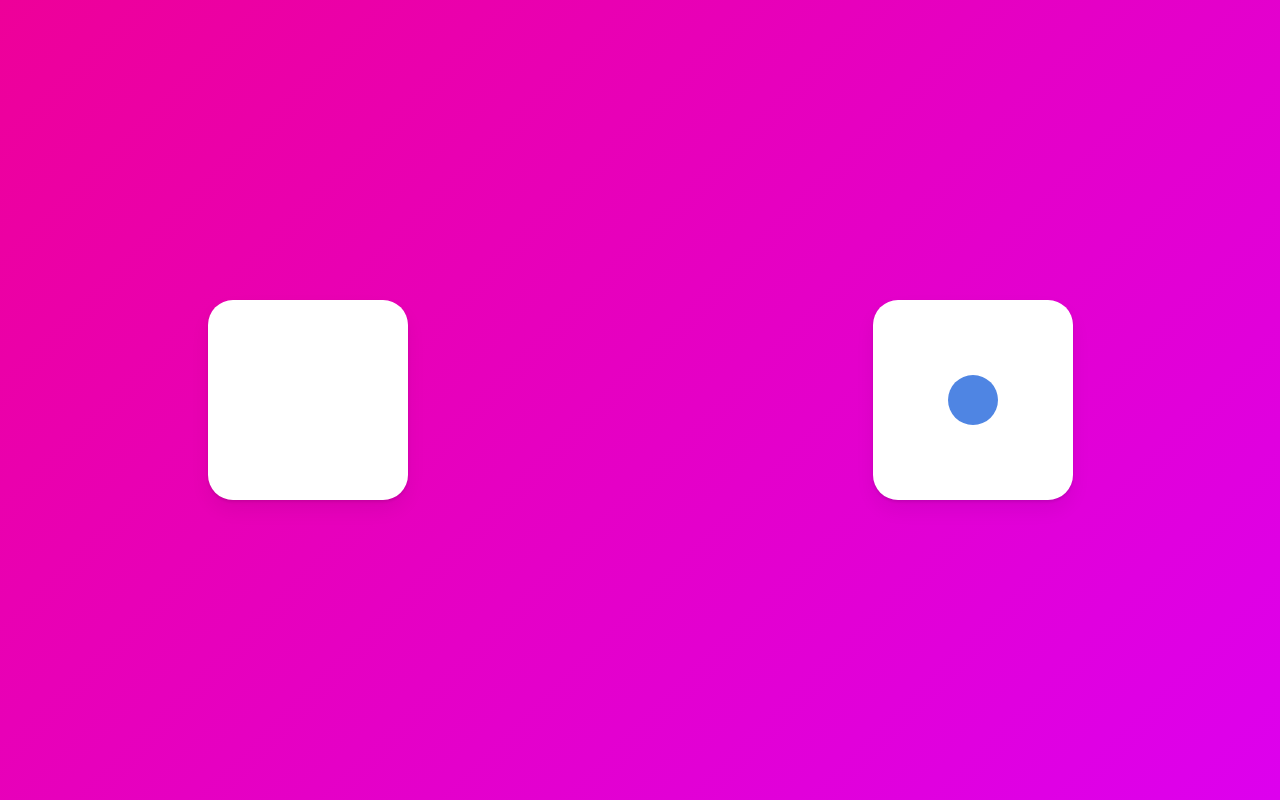
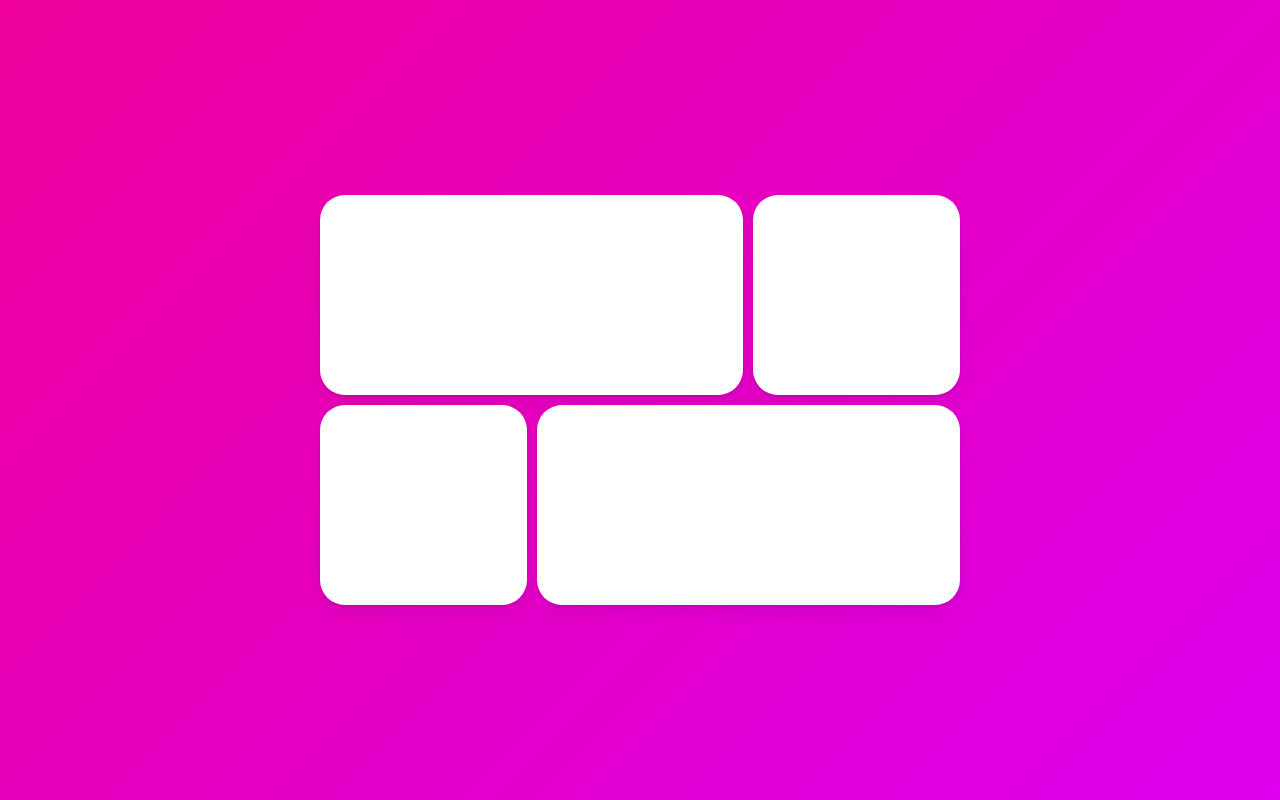
Before and after one commit to ezurno/react-animate, a React (Create React App) app: page / in a window 1280 px wide. Built offline with nearby package versions, Linux system fonts and the light colour scheme.

Commit message:
LEARN: grid-template use layoutId animate
1. grid-column을 따로 주어 width 조정

2. 클릭 시 layout이 커져서 나오는 animate를 grid-template와 layoutId를 엮어서 만듦

```diff
--- a/src/App.tsx
+++ b/src/App.tsx
@@ -8,21 +8,20 @@ import {
   useViewportScroll,
   useScroll,
   AnimatePresence,
+  animate,
 } from "framer-motion";
 
 const Wrapper = styled(motion.div)`
   height: 100vh;
-  width: auto;
+  width: 100vw;
   display: flex;
   align-items: center;
   justify-content: space-around;
   background: linear-gradient(135deg, #e09, #d0e);
   overflow: hidden;
-  gap: 50px;
 `;
 
 const Box = styled(motion.div)`
-  width: 200px;
   height: 200px;
   background-color: rgba(255, 255, 255, 1);
   border-radius: 25px;
@@ -34,23 +33,53 @@ const Box = styled(motion.div)`
   font-size: 28px;
 `;
 
-const Circle = styled(motion.div)`
-  width: 50px;
-  height: 50px;
-  border-radius: 25px;
-  background-color: rgba(35, 103, 221, 0.8);
+const Grid = styled(motion.div)`
+  display: grid;
+  grid-template-columns: repeat(3, 1fr);
+  width: 50vw;
+  gap: 10px;
+
+  div:first-child,
+  div:last-child {
+    grid-column: span 2;
+  }
+`;
+
+const Overlay = styled(motion.div)`
+  width: 100%;
+  height: 100%;
+  display: flex;
+  justify-content: center;
+  align-items: center;
+  position: absolute;
 `;
 
 function App() {
-  const [touch, setTouch] = useState(false);
+  const [clicked, setClicked] = useState(false);
+
   const onClick = () => {
-    setTouch((current) => !current);
+    setClicked((current) => !current);
   };
 
   return (
     <Wrapper onClick={onClick}>
-      <Box>{touch ? <Circle layoutId="blueBall" /> : null}</Box>
-      <Box>{touch ? null : <Circle layoutId="blueBall" />}</Box>
+      <Grid>
+        <Box layoutId="hello" />
+        <Box />
+        <Box />
+        <Box />
+      </Grid>
+      <AnimatePresence>
+        {clicked ? (
+          <Overlay
+            initial={{ backgroundColor: "rgba(0, 0, 0, 0)" }}
+            animate={{ backgroundColor: "rgba(0, 0, 0,0.5)" }}
+            exit={{ backgroundColor: "rgba(0, 0, 0, 0)" }}
+          >
+            <Box layoutId="hello" style={{ width: 400 }} />
+          </Overlay>
+        ) : null}
+      </AnimatePresence>
     </Wrapper>
   );
 }
```
